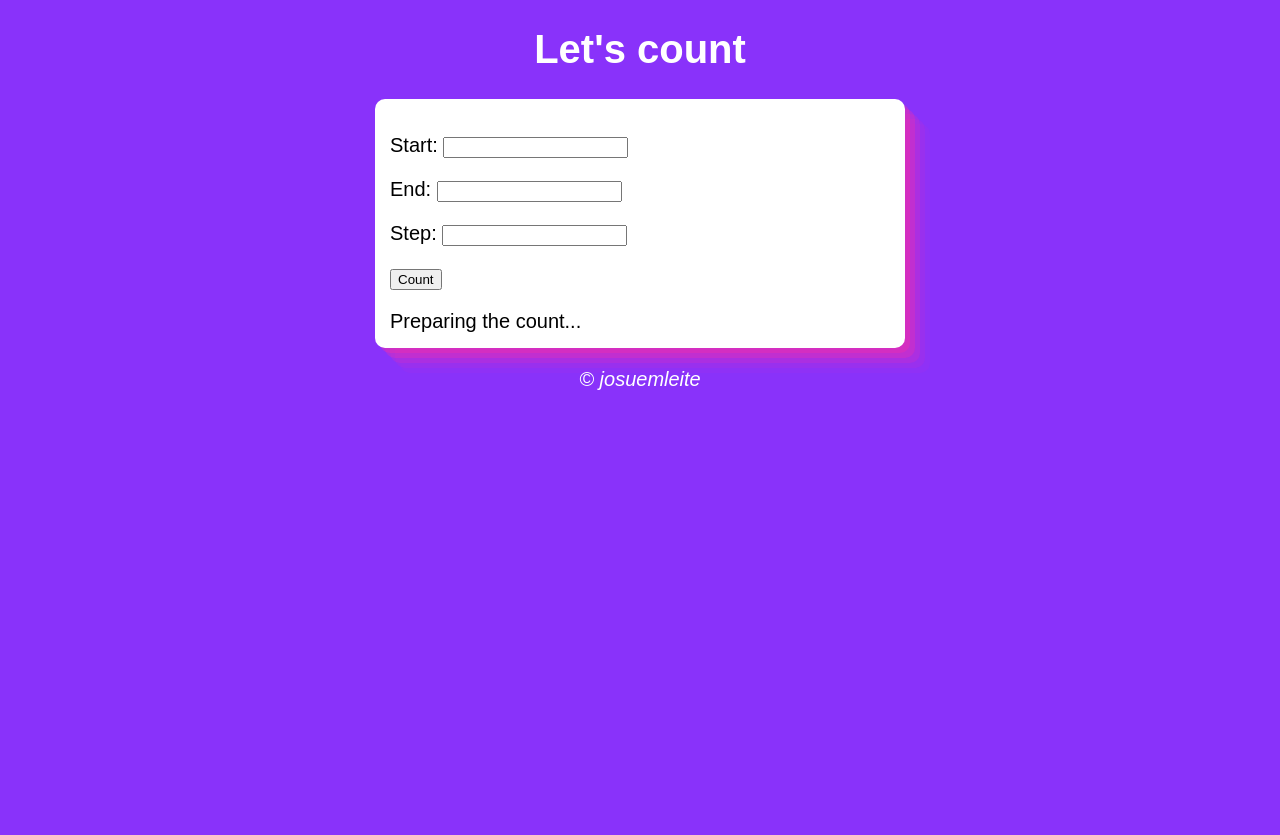
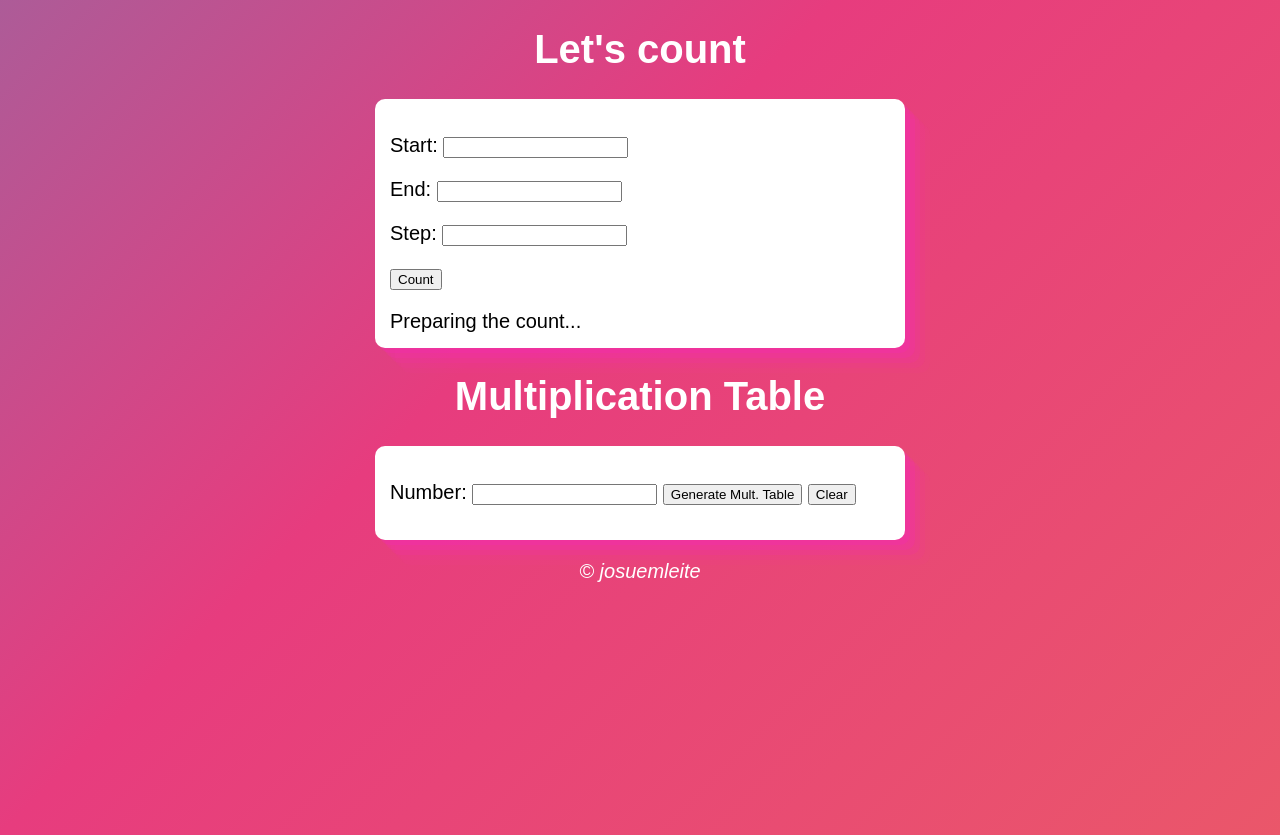
Before and after one commit to josuemleite/count-and-multiplication-table, a plain HTML site: page index.html in a window 1280 px wide. Before the commit the page ends 800 px from the top, so only its background shows below. Drawn offline with Linux system fonts and the light colour scheme.

Commit message:
created multiplication table, fixed buttons and modified background

```diff
--- a/index.html
+++ b/index.html
@@ -8,9 +8,10 @@
     <link rel="shortcut icon" type="image/x-icon" href="./img/favicon.ico" />
     <link rel="stylesheet" href="./style.css" />
 
-    <title>Let's count</title>
+    <title>Fun Numbers</title>
   </head>
   <body>
+    <div>
       <header>
         <h1>Let's count</h1>
       </header>
@@ -20,15 +21,31 @@
           <p>End: <input type="number" name="end" id="txtEnd" /></p>
           <p>Step: <input type="number" name="step" id="txtStep" /></p>
           <p>
-          <input
-            type="button"
-            value="Count"
-            onclick="count(); this.disabled = true;"
-          />
+            <input type="button" value="Count" onclick="count()" />
           </p>
         </div>
         <div id="res">Preparing the count...</div>
       </section>
+    </div>
+    <div>
+      <header>
+        <h1>Multiplication Table</h1>
+      </header>
+      <section>
+        <div>
+          <p>
+            Number: <input type="number" name="num" id="txtNumber" />
+            <input
+              type="button"
+              value="Generate Mult. Table"
+              onclick="multTable()"
+            />
+            <input type="button" value="Clear" onclick="clearResult()" />
+          </p>
+        </div>
+        <div id="result"></div>
+      </section>
+    </div>
     <footer>
       <p>
         &copy;
--- a/script.js
+++ b/script.js
@@ -14,6 +14,7 @@ function count() {
   ) {
     res.innerHTML = 'Data is missing. Try again!'
     res.style.color = 'rgb(128, 0, 32)'
+    button.disabled = false
   } else {
     let i = Number(start.value)
     let j = Number(end.value)
@@ -51,3 +52,27 @@ function count() {
     }
   }
 }
+
+function multTable() {
+  let num = document.getElementById('txtNumber')
+  let res = document.getElementById('result')
+
+  if (num.value.length == 0) {
+    res.innerHTML = 'Please type a number!'
+    res.style.color = 'rgb(128, 0, 32)'
+  } else {
+    let n = Number(num.value)
+    let factor = 1
+    res.innerHTML = ''
+    res.style.color = 'inherit'
+    while (factor <= 10) {
+      res.innerHTML += `${n} x ${factor} = ${n * factor}` + '<br>'
+      factor++
+    }
+  }
+}
+
+function clearResult() {
+  let res = document.getElementById('result')
+  res.innerHTML = ''
+}
--- a/style.css
+++ b/style.css
@@ -1,6 +1,29 @@
-body {
+/* body {
   background: rgb(137, 50, 250);
   font: normal 15pt Arial;
+} */
+
+/* https://programadoresdepre.com.br/10-planos-de-fundo-css-para-usar-no-seu-site/ */
+body {
+  background: linear-gradient(-45deg, #ee7752, #e73c7e, #23a6d5, #23d5ab);
+  background-size: 400% 400%;
+  animation: gradient 15s ease infinite;
+  height: 100vh;
+  font: normal 15pt Arial;
+}
+
+@keyframes gradient {
+  0% {
+    background-position: 0% 50%;
+  }
+
+  50% {
+    background-position: 100% 50%;
+  }
+
+  100% {
+    background-position: 0% 50%;
+  }
 }
 
 header {
@@ -14,6 +37,7 @@ section {
   padding: 15px;
   width: 500px;
   margin: auto;
+  /* https://getcssscan.com/css-box-shadow-examples */
   box-shadow: rgba(240, 46, 170, 0.4) 5px 5px, rgba(240, 46, 170, 0.3) 10px 10px,
     rgba(240, 46, 170, 0.2) 15px 15px, rgba(240, 46, 170, 0.1) 20px 20px,
     rgba(240, 46, 170, 0.05) 25px 25px;
```
Lines whose indentation alone changed are shown as unchanged.
